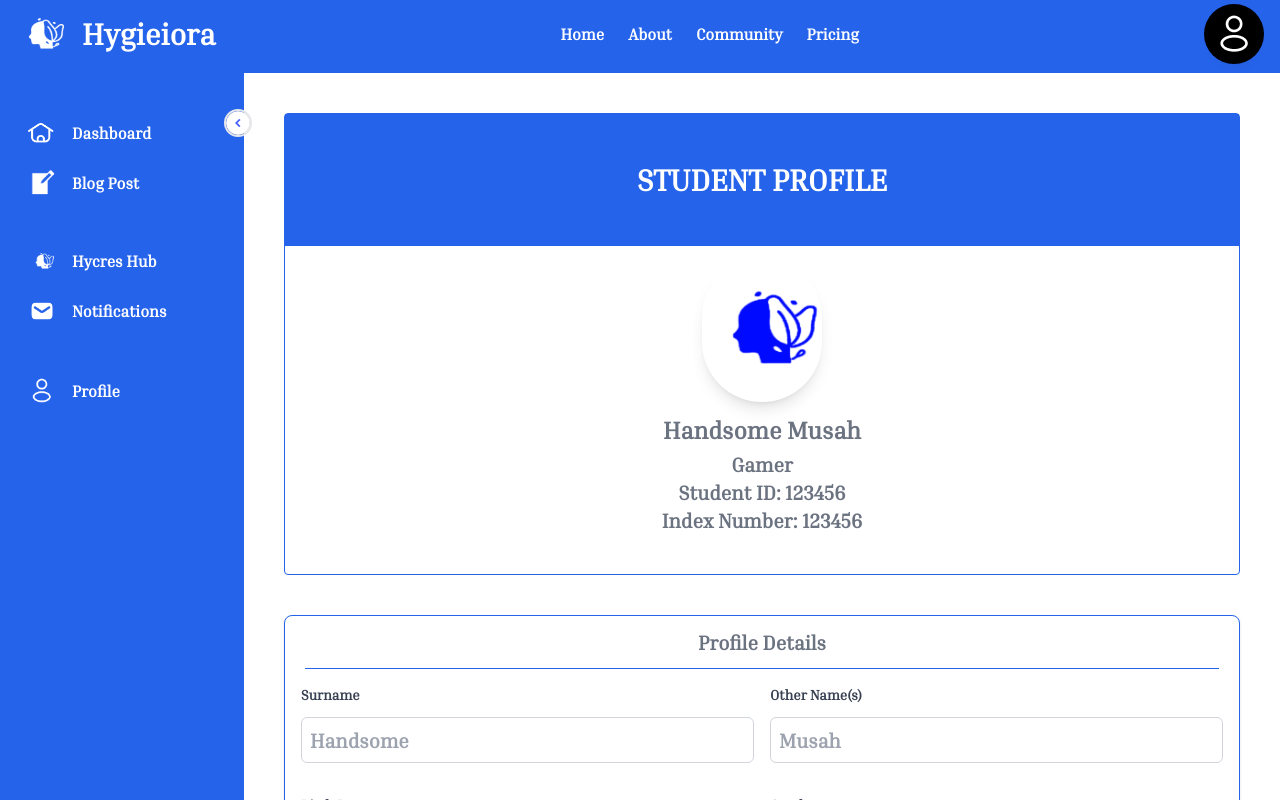
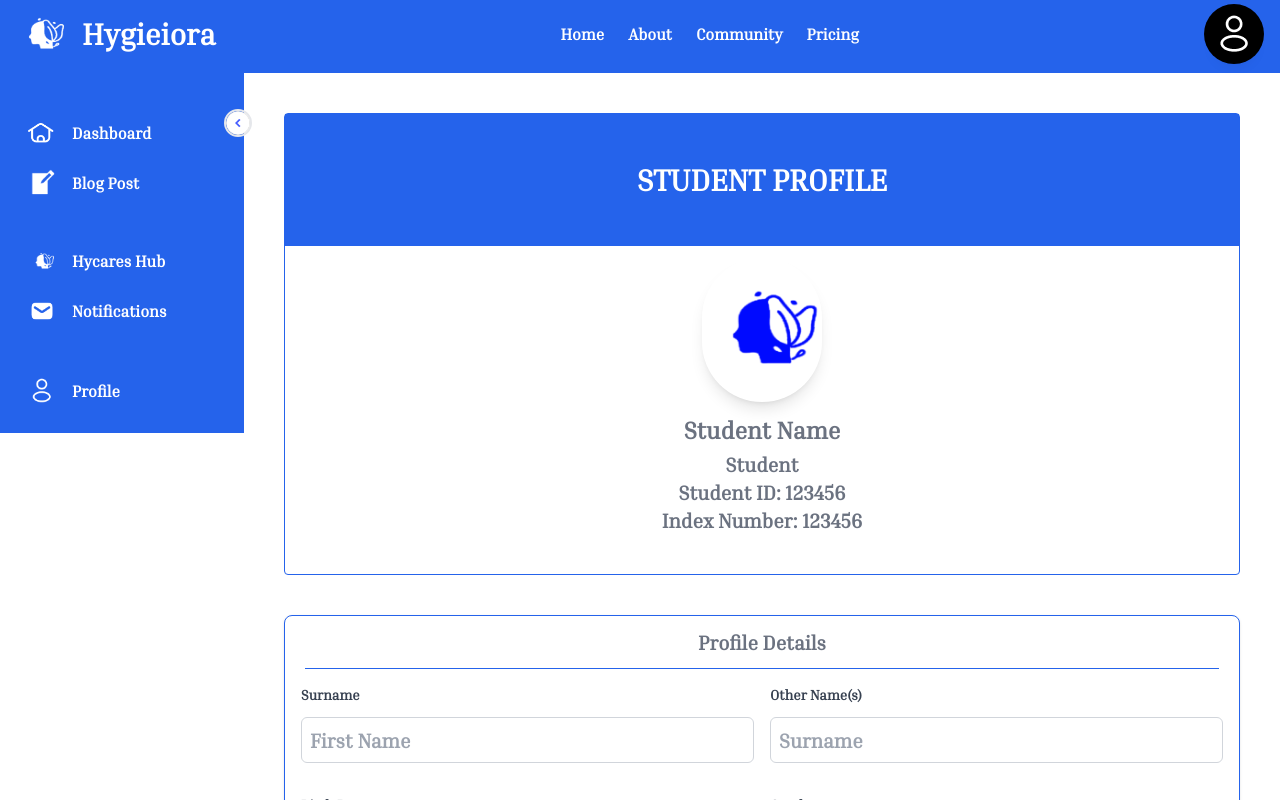
Before and after one commit to Hygieiora/frontend, a Next.js app: page /Pages/Profile in a window 1280 px wide. Shown: the top 800 px of the page. Built offline with nearby package versions, Linux system fonts and the light colour scheme.

Commit message:
Update sideNav component and fix imports

```diff
--- a/app/(components)/sideNav.jsx
+++ b/app/(components)/sideNav.jsx
@@ -10,10 +10,10 @@ const SideNav = () => {
     { title: "Dashboard", src: "Dashboard", link: "/" },
     { title: "Blog Post", src: "Blog Post", link: "/Pages/Blog_Post" },
     {
-      title: "Hycres Hub",
+      title: "Hycares Hub",
       src: "Hycres Hub",
       gap: true,
-      link: "/Pages/Hycres_Hub",
+      link: "/Pages/Hycares_Hub",
     },
     {
       title: "Notifications",
@@ -21,11 +21,12 @@ const SideNav = () => {
       link: "/Pages/Notifications",
     },
     { title: "Profile", src: "Profile", gap: true, link: "/Pages/Profile" },
+
   ];
 
   return (
-    <div className="relative border-blue-600 border-r-4 bg-blue-600 hidden md:block">
-      <div
+    <div className="h-full border-blue-600 bottom-0 border-r-4 bg-blue-600 sticky top-0">
+    <div
         className={`${
           open ? "w-60" : "w-20"
         } bg-blue-600  p-5 pt-8 duration-300`}
--- a/app/Pages/Blog_Post/page.jsx
+++ b/app/Pages/Blog_Post/page.jsx
@@ -1,7 +1,7 @@
 "use client";
 import React, { useState } from "react";
 import ArticleCard from "../../(components)/ArticleCard";
-// import SideNav from "../../(components)/sideNav";
+import SideNav from "../../(components)/sideNav";
 import AddButton from "../../(components)/AddButton";
 
 // The main page component that renders article cards and the add button.
@@ -18,7 +18,8 @@ const HomePage = () => {
 
   return (
     <>
-      {/* <SideNav /> */}
+    <main className="flex ">
+      <SideNav />
       <div className="p-3 m-4">
         <h1 className="text-2xl font-bold mb-4">Blog</h1>
         {articles.map((article, index) => (
@@ -30,6 +31,7 @@ const HomePage = () => {
         ))}
         <AddButton onAdd={handleAddArticle} />
       </div>
+      </main>
     </>
   );
 };
--- a/app/Pages/Profile/page.jsx
+++ b/app/Pages/Profile/page.jsx
@@ -22,11 +22,11 @@ const Profile = () => {
               src="/logo.png"
               alt="User Image"
             />
-            <h5 className="mb-1 text-2xl font-bold text-gray-500 dark:text-white">
-              Handsome Musah
+            <h5 className="mb-1 text-2xl font-bold text-gray-500 dark:text-gray-600">
+              Student Name
             </h5>
             <p className="text-xl font-bold text-gray-500 dark:text-gray-300">
-              Gamer
+              Student
             </p>
             <p className="text-xl font-bold text-gray-500 dark:text-gray-300">
               Student ID: 123456
@@ -37,7 +37,7 @@ const Profile = () => {
           </div>
 
           {/* Profile Details Section */}
-          <section className="w-full text-xl font-bold text-gray-500 bg-white border mt-10 border-blue-600 rounded-lg shadow dark:bg-gray-800 dark:border-gray-700 ">
+          <section className="w-full text-xl font-bold text-gray-500 bg-white border mt-10 border-blue-600 rounded-lg shadow  ">
             <div className="flex flex-col items-center border-b border-blue-600 mx-5 p-3">
               Profile Details
             </div>
@@ -52,7 +52,7 @@ const Profile = () => {
                   id=""
                   type="text"
                   className="border  border-gray-300 rounded-md p-2 w-full"
-                  placeholder="Handsome"
+                  placeholder="First Name"
                 />
               </div>
               {/* Other Name(s) */}
@@ -64,7 +64,7 @@ const Profile = () => {
                   id=""
                   type="text"
                   className="border border-gray-300 rounded-md p-2 w-full"
-                  placeholder="Musah"
+                  placeholder="Surname "
                 />
               </div>
               {/* Birth Date */}
@@ -100,7 +100,7 @@ const Profile = () => {
                   id=""
                   type="email"
                   className="border border-gray-300 rounded-md p-2 w-full"
-                  placeholder="Hmusah@st.knust.edu.gh"
+                  placeholder="student@st.knust.edu.gh"
                 />
               </div>
               {/* KNUST Mobile Number*/}
--- a/app/page.js
+++ b/app/page.js
@@ -5,10 +5,12 @@ import TherapySection from ".//(components)/TherapySection";
 import LastSection from ".//(components)/LastSection";
 import Footer from ".//(components)/Footer";
 import CookiesSection from ".//(components)/CookiesSection";
+import SideNav from ".//(components)/sideNav";
 export default function HomePage() {
   return (
     <>
       {/* <Header /> */}
+      {/* <SideNav /> */}
       <HeroSection />
       <FeaturesSection />
       <TherapySection />
```
